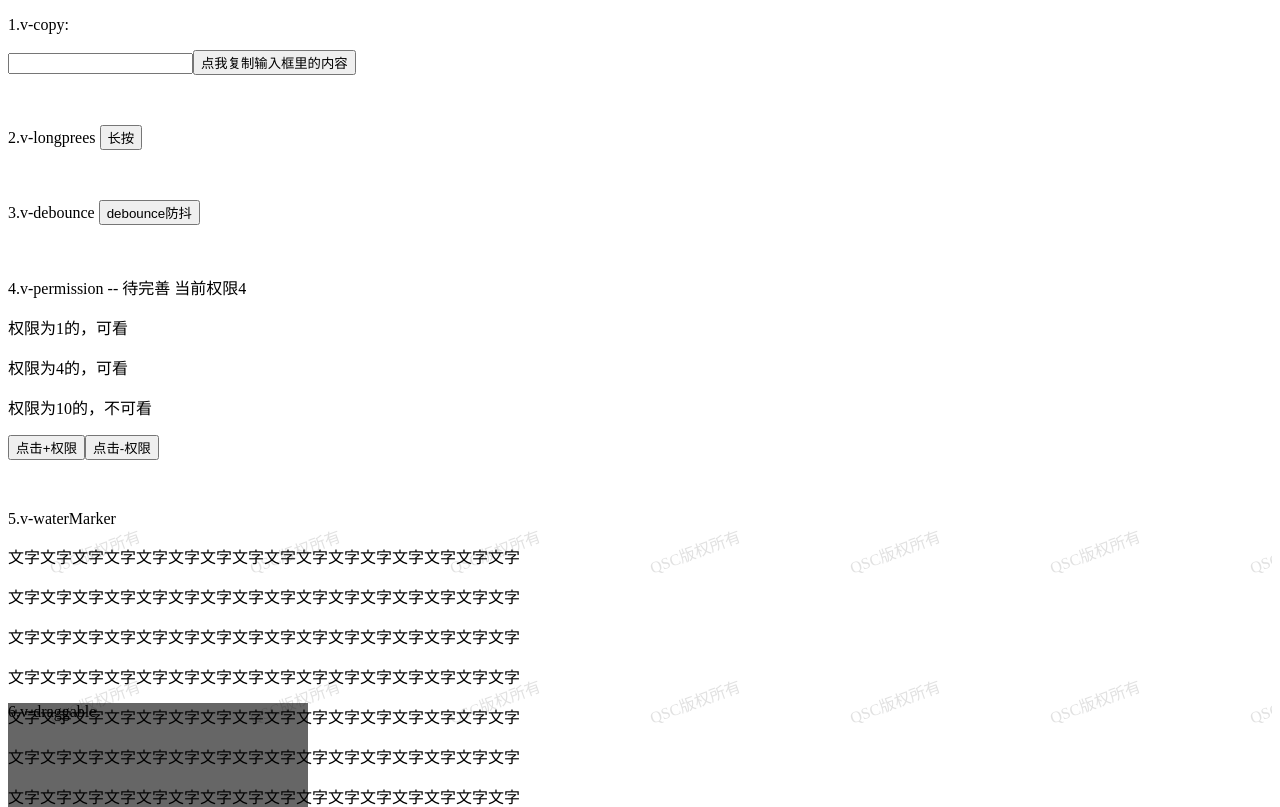
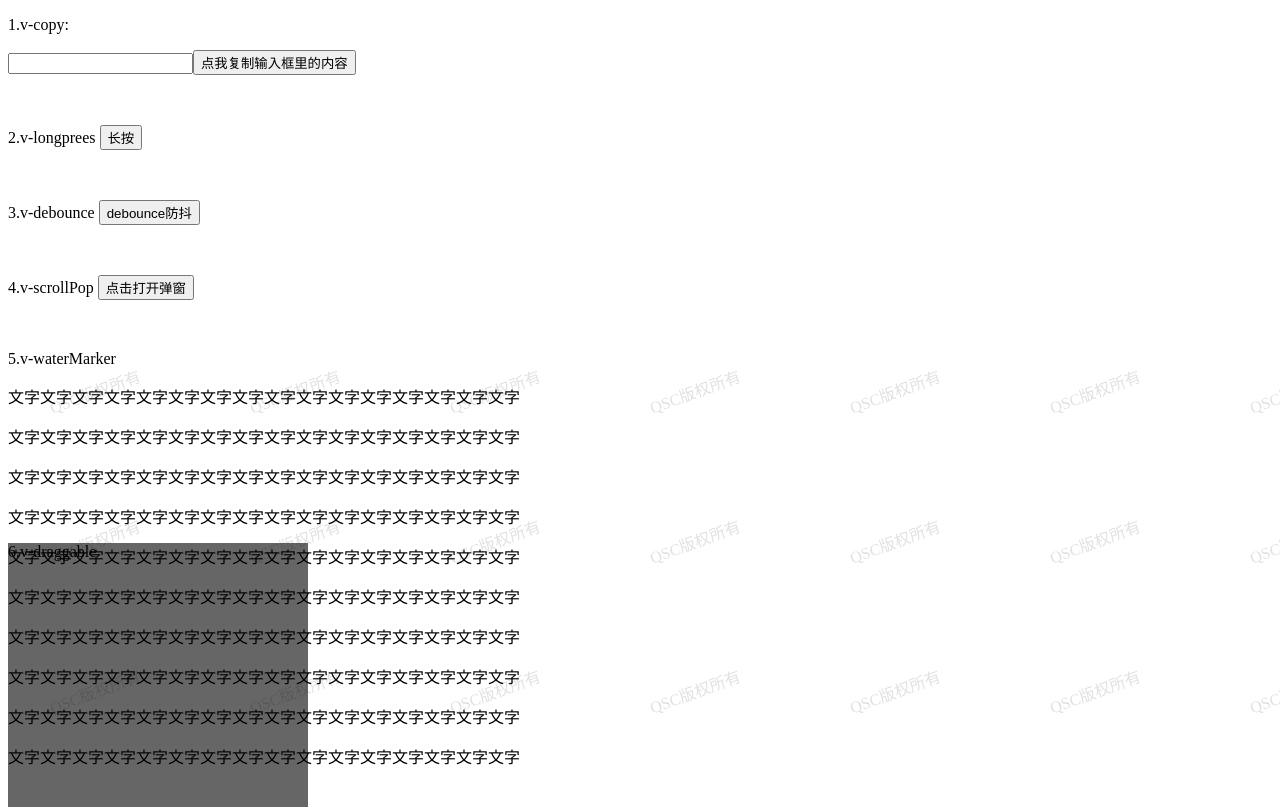
Before and after one commit to Huangwanbin/vue-directives, a Vue app: page /#/ in a window 1280 px wide. Shown: the top 807 px of the page. Built offline with nearby package versions, Linux system fonts and the light colour scheme.

Commit message:
add scroll pop & countdown

```diff
--- a/src/App.vue
+++ b/src/App.vue
@@ -5,5 +5,12 @@
 </template>
 
 <style lang="less">
-
+  body {
+    width: 100%;
+    height: 100%;
+  }
+  #app {
+    width: 100%;
+    height: 100%;
+  }
 </style>
--- /dev/null
+++ b/src/directives/countdown.js
@@ -0,0 +1,83 @@
+var toZeroStr = (val, num = 2) => {
+    num = num || 2;
+    return (new Array(num)
+        .join('0') + val)
+      .slice(-num);
+  }
+  var milliseconds2HMS = (diff) => {
+    const millisecond = diff % 1000;
+    diff = diff - millisecond;
+    return seconds2HMS(diff / 1000);
+  }
+  var seconds2HMS = (diff) => {
+    const seconds = diff % 60;
+    const minutes = (diff - seconds) % 3600;
+    // const hours = (diff - minutes - seconds) % 86400;
+    const hours = diff - minutes - seconds;
+    return [hours / 3600, minutes / 60, seconds];
+  }
+
+  // 倒计时
+  const countdown = {
+    bind(el, binding, vnode) {
+      const { componentOptions, data } = vnode;
+      const listeners = componentOptions ? componentOptions.listeners : null;
+      const on = data ? data.on : null;
+      const events = listeners ? listeners : on ? on : null;
+      if (events && typeof events === 'object' && Object.keys(events).length) {
+        binding.customListeners = events;
+      }
+    },
+
+    inserted(el, binding, vnode) {
+      let val = +binding.value;
+      if (!val) {
+        return;
+      }
+      const formatter = vnode.data.attrs.formatter;
+      let timer = null;
+      window.clearInterval(el.timer);
+      const tFunction = () => {
+        val -= 1000;
+        let instance = milliseconds2HMS(val);
+        if (val <= 0) {
+          if (timer) {
+            window.clearInterval(timer);
+            timer = null;
+            if (binding.customListeners) {
+              binding.customListeners.complete && binding.customListeners.complete();
+            }
+          }
+          el.innerHTML = '0';
+          return;
+        }
+        el.innerHTML = formatter.replace(/(HH.+)(mm.+)(ss.+)/g, (str, $1, $2, $3) => {
+          return str.replace(new RegExp($1, 'g'), !instance[0] ? '' : $1.replace(/HH/g, toZeroStr(instance[0])))
+            .replace(new RegExp($2, 'g'), !instance[0] && !instance[1] ? '' : $2.replace(/mm/g, toZeroStr(instance[1])))
+            .replace(new RegExp($3, 'g'), !instance[1] && !instance[2] ? '' : $3.replace(/ss/g, toZeroStr(instance[2])));
+        });
+      };
+      tFunction();
+      timer = window.setInterval(tFunction, 1000);
+      el.timer = timer;
+    },
+
+    update(el, binding, vnode) {
+      if (binding.oldValue !== binding.value) {
+        window.clearInterval(el.timer);
+        binding.def.inserted(el, binding, vnode);
+      }
+    },
+
+    unbind(el, binding, vnode) {
+      window.clearInterval(el.timer);
+      el.timer = null;
+      delete el.timer;
+      const customListeners = binding.customListeners;
+      if (customListeners) {
+        delete binding.customListeners;
+      }
+    }
+  }
+
+  export default countdown
--- a/src/directives/permission.js
+++ /dev/null
@@ -1,37 +0,0 @@
-function checkArray(key) {
-    let arr = ['1', '2', '3', '4']
-    let index = arr.indexOf(key)
-    if (index > -1) {
-      return true // 有权限
-    } else {
-      return false // 无权限
-    }
-}
-
-const permission = {
-    inserted: function (el, binding) {
-        let permission = binding.value // 获取到 v-permission的值
-        if (permission) {
-          let hasPermission = checkArray(permission)
-          if (!hasPermission) {
-              // 没有权限 移除Dom元素
-              el.parentNode && el.parentNode.removeChild(el)
-          }
-        }
-    },
-    // 当传进来的值更新的时候触发
-    componentUpdated(el, binding) {
-      let permission = binding.value // 获取到 v-permission的值
-        if (permission) {
-          let hasPermission = checkArray(permission)
-          if (!hasPermission) {
-              // 没有权限 移除Dom元素
-              el.parentNode && el.parentNode.removeChild(el)
-          }else{
-            el.parentNode && el.parentNode.appendChild(el)
-          }
-        }
-    },
-}
-
-  export default permission
--- /dev/null
+++ b/src/directives/scrollPop.js
@@ -0,0 +1,12 @@
+
+const scrollPop = {
+    bind: function (el,binding,vnode) {
+        console.log(el,binding,vnode);
+        document.getElementsByTagName('body')[0].style.overflow = "hidden"
+    },
+    unbind:function (el,binding,vnode) {
+        document.getElementsByTagName('body')[0].style.overflow = "auto"
+    }
+}
+
+export default scrollPop
--- a/src/views/Home.vue
+++ b/src/views/Home.vue
@@ -13,14 +13,37 @@
       3.v-debounce
       <button v-debounce="debounce">debounce防抖</button>
     </div>
-    <div class="permission">
-      4.v-permission -- 待完善
-      当前权限{{permission}}
-      <p v-permission="permission" >权限为1的，可看</p>
-      <p v-permission="permission">权限为4的，可看</p>
-      <p v-permission="permission">权限为10的，不可看</p>
-      <button @click="changePermission(1)">点击+权限</button>
-      <button @click="changePermission(-1)">点击-权限</button>
+    <div class="scrollPop">
+      4.v-scrollPop
+      <button @click="isScrollPopShow = true">点击打开弹窗</button>
+      <div class="scroll-pop" v-if="isScrollPopShow" v-scrollPop>
+        <button class="close" @click="isScrollPopShow = false">X</button>
+        <div class="content">
+          <p>这是很长一段文字，请耐心读完，然后你会发现这段文字并没有什么意义。</p>
+          <p>这是很长一段文字，请耐心读完，然后你会发现这段文字并没有什么意义。</p>
+          <p>这是很长一段文字，请耐心读完，然后你会发现这段文字并没有什么意义。</p>
+          <p>这是很长一段文字，请耐心读完，然后你会发现这段文字并没有什么意义。</p>
+          <p>这是很长一段文字，请耐心读完，然后你会发现这段文字并没有什么意义。</p>
+          <p>这是很长一段文字，请耐心读完，然后你会发现这段文字并没有什么意义。</p>
+          <p>这是很长一段文字，请耐心读完，然后你会发现这段文字并没有什么意义。</p>
+          <p>这是很长一段文字，请耐心读完，然后你会发现这段文字并没有什么意义。</p>
+          <p>这是很长一段文字，请耐心读完，然后你会发现这段文字并没有什么意义。</p>
+          <p>这是很长一段文字，请耐心读完，然后你会发现这段文字并没有什么意义。</p>
+          <p>这是很长一段文字，请耐心读完，然后你会发现这段文字并没有什么意义。</p>
+          <p>这是很长一段文字，请耐心读完，然后你会发现这段文字并没有什么意义。</p>
+          <p>这是很长一段文字，请耐心读完，然后你会发现这段文字并没有什么意义。</p>
+          <p>这是很长一段文字，请耐心读完，然后你会发现这段文字并没有什么意义。</p>
+          <p>这是很长一段文字，请耐心读完，然后你会发现这段文字并没有什么意义。</p>
+          <p>这是很长一段文字，请耐心读完，然后你会发现这段文字并没有什么意义。</p>
+          <p>这是很长一段文字，请耐心读完，然后你会发现这段文字并没有什么意义。</p>
+          <p>这是很长一段文字，请耐心读完，然后你会发现这段文字并没有什么意义。</p>
+          <p>这是很长一段文字，请耐心读完，然后你会发现这段文字并没有什么意义。</p>
+          <p>这是很长一段文字，请耐心读完，然后你会发现这段文字并没有什么意义。</p>
+          <p>这是很长一段文字，请耐心读完，然后你会发现这段文字并没有什么意义。</p>
+          <p>这是很长一段文字，请耐心读完，然后你会发现这段文字并没有什么意义。</p>
+          <p>这是很长一段文字，请耐心读完，然后你会发现这段文字并没有什么意义。</p>
+        </div>
+      </div>
     </div>
     <div class="waterMarker" v-waterMarker="{text:'QSC版权所有',textColor:'rgba(180, 180, 180, 0.4)'}">
       5.v-waterMarker
@@ -42,11 +65,19 @@
         7.v-clickOut
         <button @click="isImgShow = true">展示弹窗</button>
     </div>
-    <div v-clickOut="clickImgOut" v-if="isImgShow" class="pop">
+    <div v-clickOut="clickImgOut" v-if="isImgShow" class="pop" v-scrollPop>
           <img src="https://ss1.bdstatic.com/70cFvXSh_Q1YnxGkpoWK1HF6hhy/it/u=3363295869,2467511306&fm=26&gp=0.jpg" alt="">
           <p>文字文字文字文字文字文字文字文字文字文字文字文字文字文字文字文字</p>
           <p>文字文字文字文字文字文字文字文字文字文字文字文字文字文字文字文字</p>
+          <p>文字文字文字文字文字文字文字文字文字文字文字文字文字文字文字文字</p>
+          <p>文字文字文字文字文字文字文字文字文字文字文字文字文字文字文字文字</p>
+          <p>文字文字文字文字文字文字文字文字文字文字文字文字文字文字文字文字</p>
     </div>
+    <!-- <div class="countdown">
+      8.v-countdown
+      <span v-countdown="12000000" formatter='HH小时mm分ss秒'></span>
+    </div> -->
+    <div class="obscuration" v-if="isScrollPopShow"></div>
   </div>
 </template>
 
@@ -59,8 +90,8 @@ export default {
     return {
       copyText: '',
       note: '',
-      permission:'4',
       isImgShow: false,
+      isScrollPopShow:false
     }
   },
   methods:{
@@ -74,11 +105,6 @@ export default {
     debounce(){
       console.log('debounce 防抖')
     },
-    changePermission(val){
-      let permission = this.permission*1 + val
-      this.permission = permission+''
-      console.log(this.permission);
-    }
   },
   components: {
   }
@@ -103,8 +129,31 @@ export default {
   .waterMarker {
     margin-bottom: 50px;
   }
-  .permission {
+  .scrollPop {
     margin-bottom: 50px;
+    .scroll-pop {
+      width: 400px;
+      height: 600px;
+      position: fixed;
+      top: 50%;
+      left: 50%;
+      transform: translate(-50%,-50%);
+      z-index: 1;
+      // overflow: auto;
+      .close {
+        position: absolute;
+        top: -50px;
+        right: -50px;
+        font-size: 30px;
+        z-index:1;
+      }
+      .content {
+        width: 100%;
+        height: 100%;
+        overflow: scroll;
+        background-color: #fff;
+      }
+    }
   }
   .clickOut {
     margin-bottom: 50px;
@@ -125,5 +174,24 @@ export default {
     width: 500px;
     height: 400px;
     background-color: rgba(0, 0, 0, 0.7);
+    overflow: scroll;
+  }
+  //8.倒计时
+  // .countdown {
+  //   span{
+  //     display: block;
+  //     width: 200px;
+  //     height: 50px;
+  //     color: #000;
+  //     font-size: 20px;
+  //   }
+  // }
+  .obscuration {
+      position: fixed;
+      top:0;
+      left: 0;
+      background-color: rgba(0, 0, 0, 0.7);
+      height: 100%;
+      width: 100%;
   }
 </style>
```
Also changed, not shown: src/directives/directive.js (+6 -4 lines).
